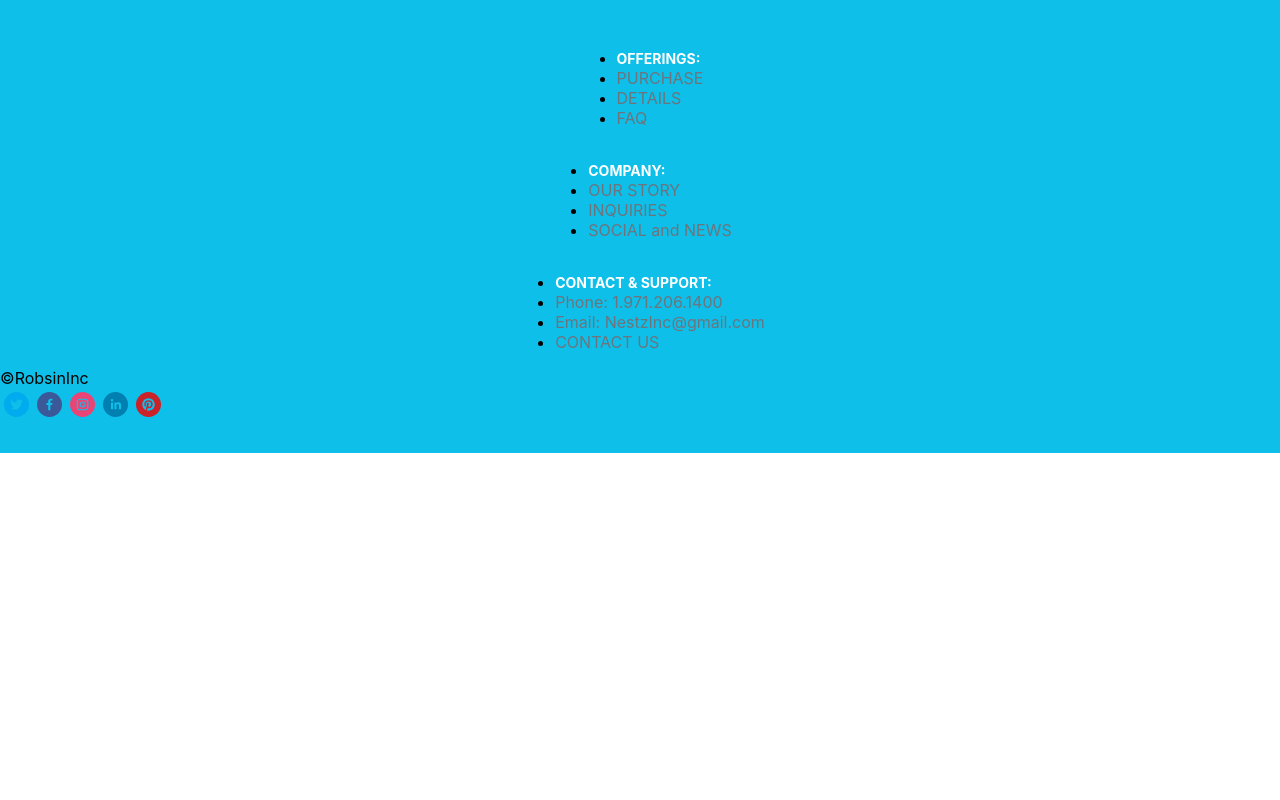
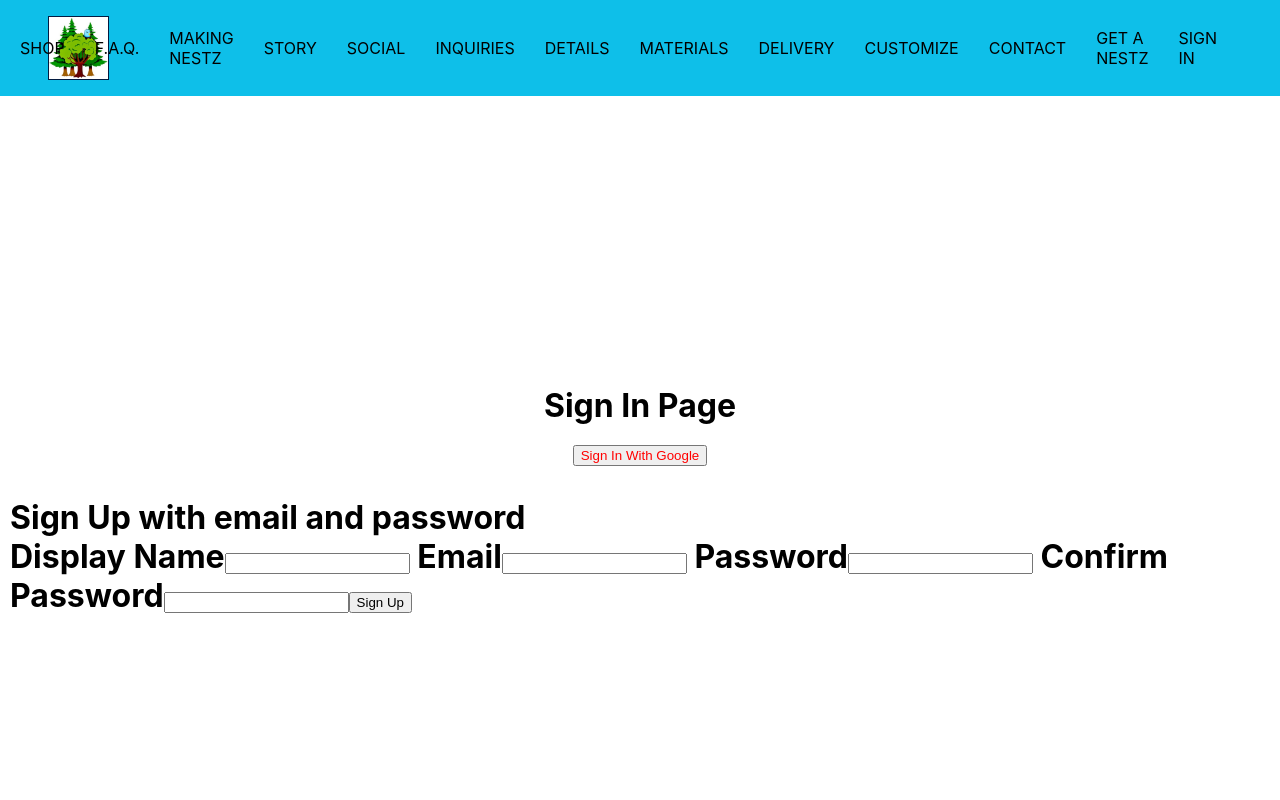
Before and after one commit to dorjepadma/nestz2.0, a React (Create React App) app: page /SignIn in a window 1280 px wide. Shown: the top 800 px of the page. Built offline with nearby package versions, Linux system fonts and the light colour scheme; a web font is replaced by a local one.

Commit message:
firebase installed

```diff
--- a/package.json
+++ b/package.json
@@ -6,6 +6,7 @@
     "@testing-library/jest-dom": "^5.16.4",
     "@testing-library/react": "^13.3.0",
     "@testing-library/user-event": "^13.5.0",
+    "firebase": "^9.8.4",
     "react": "^18.1.0",
     "react-bootstrap": "^2.4.0",
     "react-dom": "^18.1.0",
--- a/src/App.js
+++ b/src/App.js
@@ -2,10 +2,12 @@ import { Routes, Route } from 'react-router-dom';
 
 import Home from './Routes/Home/home.component';
 import Benefits from './Routes/benefitsPage/benefits.component';
-import Contact from './Routes/contactpage/Contact.component'
+import Contact from './Routes/contactpage/Contact.component';
+import Delivery from './Routes/deliveryPage/Delivery.component';
 import FAQ from './Routes/FAQPage/FaqPage.component';
 import Footer from './Components/footer/Footer.component';
 import Process from './Routes/processPage/processPage.component';
+import SignIn from './Routes/signIn/signIn.component';
 import Social from './Routes/socialpage/Social.component';
 import Story from './Routes/Story/story.component';
 import Navigation from './Routes/Navigation/Navigation.component';
@@ -18,8 +20,10 @@ const App = () => {
       <Route  index element={<Home />} />
       <Route  path='Benefits' index element={<Benefits />} />
       <Route  path='Contact' index element={<Contact />} />
+      <Route  path='Delivery' index element={<Delivery />} />
       <Route  path='FAQ' index element={<FAQ />}/>
       <Route  path='Process' index element={<Process />}/>
+      <Route  path='SignIn' index element={<SignIn />}/>
       <Route  path='story' index element={<Story />}/>
       <Route  path='Social' index element={<Social />}/>
       </Route>
--- a/src/Components/footer/Footer.component.jsx
+++ b/src/Components/footer/Footer.component.jsx
@@ -9,7 +9,7 @@ const Footer = () => (
 <footer>
   <div className="container">
     <div className="row">
-      <div className="col-md-4 footer-column">
+      <div className="col-md-3 footer-column">
         <ul className="nav flex-column">
           <li className="nav-item">
             <span className="footer-title">Offerings:</span>
--- a/src/Components/footer/Footer.styles.scss
+++ b/src/Components/footer/Footer.styles.scss
@@ -1,17 +1,17 @@
 .footer {
-  height: 4em;
-  width: 100%;
   display: flex;
   flex-direction: column;
   justify-content: space-between;
+  height: 4em;
+  width: 100%;
   margin-bottom: 1em;
   background-color: #0EBFE9;
 
   .logoContainer {
     height: 100%;
     width: 70px;
+  }
 
-  }
   .footerLogo {
     height: 90%;
     border: .15em solid #021a40;
@@ -25,10 +25,16 @@
     display: flex;
     align-items: center;
     // justify-content: center;
-
     .option {
       padding: 10px 15px;
     }
+  }
+  .row {
+    display: flex;
+    flex-direction: row;
+    justify-content: space-between;
+    padding-left: 5em;
+    padding-right: 5em;
   }
 
   .copyright {
--- a/src/Routes/Navigation/Navigation.component.jsx
+++ b/src/Routes/Navigation/Navigation.component.jsx
@@ -35,6 +35,7 @@ const Navigation = () => {
 <Link  to="/Customize" className='nav-link'>CUSTOMIZE</Link>
 <Link  to="/Contact" className='nav-link'>CONTACT</Link>
 <Link  to="/Shop" className='nav-link'>GET A NESTZ</Link>
+<Link  to="/SignIn" className='nav-link'>SIGN IN</Link>
 </div>
 {/* <HomeIcon/> */}
 </div>
--- /dev/null
+++ b/src/Routes/SignUp/SignUp.component.jsx
@@ -0,0 +1,57 @@
+import { useState } from 'react';
+//create user object
+const defaultFormFields = {
+  displayName:'',
+  email:'',
+  password:'',
+  confirmPassword:''
+}
+//set form object
+const SignUpForm = () => {
+  const [formFields, setFormFields] = useState(defaultFormFields);
+  const { displayName, email, password, confirmPassword } = formFields;
+
+  console.log(formFields);
+const handleChange = (event) => {
+  const { name, value } = event.target;
+  setFormFields({
+    ...formFields,
+    [name]: value
+  });
+}
+
+
+  return (
+ <div>
+   <h1>
+     Sign Up with email and password
+     <form onSubmit = {() => {}}>
+     <label> Display Name</label>
+       <input type="text"
+       required onChange={handleChange}
+       name='displayName'
+       value={displayName}/>
+       <label> Email</label>
+        <input type="email"
+        required onChange={handleChange}
+        name='email'
+        value={email}/>
+        <label> Password</label>
+        <input type="password"
+        required onChange={handleChange}
+        name='password'
+        value={password} />
+        <label> Confirm Password</label>
+        <input type="password"
+        required onChange={handleChange}
+        name='confirmPassword'
+        value={confirmPassword} />
+        <button type='submit'>Sign Up</button>
+
+     </form>
+   </h1>
+ </div>
+    );
+};
+
+export default SignUpForm;
--- /dev/null
+++ b/src/Routes/deliveryPage/Delivery.component.jsx
@@ -0,0 +1,33 @@
+import React from 'react';
+import Card from 'react-bootstrap/Card'
+
+import GoogleMapPortland from '../../assets/images/DeliveryPage/GoogleMapPortland.png'
+
+import './Delivery.styles.scss'
+
+const Delivery = () => (
+
+  <container className='deliveryPage'>
+    <div>
+    <Card className='deliveryCard'>
+    <h2>Delivery </h2>
+      <Card.Body>
+        <Card.Img className='detailImage' src={GoogleMapPortland} alt='before and after container home'/>
+        <Card.Text className='deliveryText'>
+        Nestz will are delivered to your property. If you live within 30 miles of Portland it is a flat fee of 200$ Outside of the greater Portland area we can deliver them to anywhere in the US, but the fee will be proportional.
+        </Card.Text>
+        <Card.Text className='deliveryText'>
+          The Nestz comes to your property and we can place it where you wish as long as it can be accessed by a small forklift.
+          The ground needs to be flat, or a structure created that it can rest on flat. We are currently expecting the first Nestz to arrive for delivery in August. To schedule a delivery date please contact us by Phone or Email.
+        </Card.Text >
+        <Card.Text className='deliveryText'>
+          Once delivered the Nestz unit will be built within a 3 hour window. Hook up to septic, sewer, electricity, and or Gas will depend upon you, but we are happy to help with the process.
+        </Card.Text>
+      </Card.Body>
+    </Card>
+    </div>
+    </container>
+
+)
+
+export default Delivery;
--- /dev/null
+++ b/src/Routes/deliveryPage/Delivery.styles.scss
@@ -0,0 +1,42 @@
+
+.deliveryPage {
+  display: flex;
+  flex-direction: column;
+  align-items: center;
+  justify-content: center;
+  height:100%;
+  width: 100%;
+  background: url('../../assets/images/DeliveryPage/sky.jpeg');
+    background-repeat: no-repeat;
+    background-size: cover;
+}
+.deliveryCard {
+  justify-content: center;
+  align-items: center;
+    width: 88%;
+    margin: 50px auto;
+    padding: 20px;
+    background: white;
+    -moz-box-shadow: 0 0 20px black;
+    -webkit-box-shadow: 0 0 20px black;
+    box-shadow: 0 0 20px black;
+    box-shadow: 0 15px 30px black;
+    border-radius: 3%;
+}
+.deliveryText {
+  padding-top: .5em;
+}
+.deliveryText h1 {
+  font-size: 2.5em;
+  font-weight: bold;
+  color: #00bcd4;
+}
+.deliveryImage {
+  width: 100%;
+  height: 100%;
+  border: 2px solid black;
+  -moz-box-shadow: 0 0 20px black;
+  -webkit-box-shadow: 0 0 20px black;
+  box-shadow: 0 0 20px black;
+  box-shadow: 0 15px 30px black;
+}
--- /dev/null
+++ b/src/Routes/signIn/signIn.component.jsx
@@ -0,0 +1,31 @@
+import {
+  signInWithGooglePopup,
+  createUserDocumentFromAuth,
+ } from "../../utils/Firebase/firebase.utils";
+
+ import SignUpForm from '../SignUp/SignUp.component';
+
+import './signIn.styles.scss'
+
+const SignIn = () => {
+
+
+
+const logGoogleUser = async () => {
+  const { user } = await signInWithGooglePopup();
+  const userDocRef = await createUserDocumentFromAuth(user);
+};
+
+
+  return (
+    <div className="signInPage">
+      <h1 className="signInTitle">Sign In Page</h1>
+      <button className='signInButton'onClick={logGoogleUser}>
+        Sign In With Google
+      </button>
+      <SignUpForm />
+
+    </div>
+  )
+}
+export default SignIn;
--- /dev/null
+++ b/src/Routes/signIn/signIn.styles.scss
@@ -0,0 +1,18 @@
+
+.signInPage {
+  display: flex;
+  flex-direction: column;
+  align-items: center;
+  justify-content: center;
+  height: 100vh;
+  margin: 10px;
+}
+.signInTitle {
+  font-size: 2rem;
+  margin: 10px;
+}
+
+.signInButton  {
+  margin: 10px;
+  color: red;
+}
--- /dev/null
+++ b/src/utils/Firebase/firebase.utils.js
@@ -0,0 +1,73 @@
+import { initializeApp } from 'firebase/app';
+import { getAuth,
+  signInWithRedirect,
+  signInWithPopup,
+  GoogleAuthProvider,
+  FacebookAuthProvider,
+  createUserWithEmailAndPassword } from 'firebase/auth';
+import { getFirestore, doc, getDoc, setDoc } from 'firebase/firestore';
+
+const firebaseConfig = {
+  apiKey: "AIzaSyBPFl2JIA2pN79uHvUyLkM8wM3Dre48phM",
+  authDomain: "nestz-a4b67.firebaseapp.com",
+  projectId: "nestz-a4b67",
+  storageBucket: "nestz-a4b67.appspot.com",
+  messagingSenderId: "426027335974",
+  appId: "1:426027335974:web:386a91caa53f54266901e7",
+  measurementId: "G-HNNNRCZM0G"
+};
+
+// Initialize Firebase
+const firebaseApp = initializeApp(firebaseConfig);
+// const analytics = getAnalytics(firebaseApp);
+
+const googleProvider = new GoogleAuthProvider();
+googleProvider.setCustomParameters({
+  prompt: 'select_account'
+});
+
+const facebookProvider = new FacebookAuthProvider();
+facebookProvider.setCustomParameters({
+  prompt: 'select_account'
+});
+
+export const auth = getAuth();
+export const signInWithGooglePopup = () => signInWithPopup(auth, googleProvider);
+export const signInWithGoogleRedirect = () => signInWithRedirect(auth, googleProvider);
+export const signInWithFacebookPopup = () => signInWithPopup(auth, facebookProvider);
+export const signInWithFacebookRedirect = () => signInWithRedirect(auth, facebookProvider);
+
+export const db = getFirestore();
+
+export const createUserDocumentFromAuth = async (userAuth) => {
+  const userDocRef = doc(db, 'users', userAuth.uid);
+
+const userSnapshot = await getDoc(userDocRef);
+
+//if user data does not exist, create it
+if(!userSnapshot.exists()) {
+  const { displayName, email,} = userAuth;
+  const createdAt = new Date();
+
+  try {
+    await setDoc(userDocRef, {
+      displayName,
+      email,
+      createdAt,
+    });
+  } catch (error) {
+    console.log('error creating user', error.message);
+  };
+
+}
+return userDocRef
+//return user data
+}
+export const createAuthUserWithEmailAndPassword = async (email, password) => {
+  try {
+    const authUserCredential = await createUserWithEmailAndPassword(email, password);
+    return authUserCredential.user;
+  } catch (error) {
+    console.log('error creating user', error.message);
+  }
+}
```
Also changed, not shown: src/Routes/SignUp/SignUp.styles.scss (added), 1 other file (tests, documents, lock files or other folders). Lines whose indentation alone changed are shown as unchanged.
